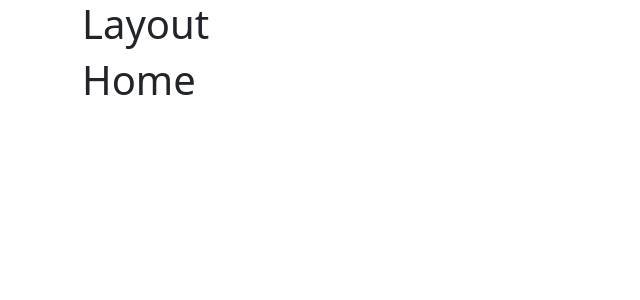
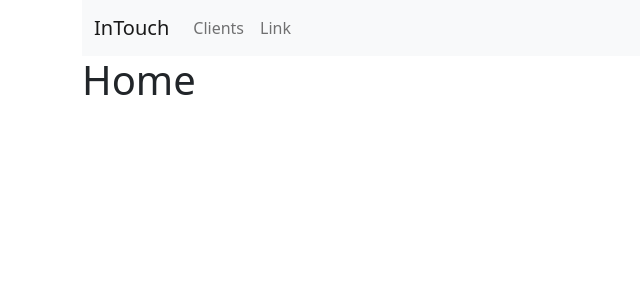
Before and after one commit to Gstafylopatis/intouch-frontend, a React (Create React App) app: page / in a window 1280 px wide. Shown: the top 300 px of the page, without its empty margins (0-640 px from the left). Built offline with nearby package versions, Linux system fonts and the light colour scheme.

Commit message:
Made navbar component and cleaned up layout to not contain implementation details

```diff
--- a/src/components/layout.jsx
+++ b/src/components/layout.jsx
@@ -1,12 +1,14 @@
 import React from 'react';
 import { Outlet } from 'react-router-dom';
 
+import NavBar from './navbar';
+
 function Layout() {
   return (
-    <div>
-      <h1>Layout</h1>
+    <React.Fragment>
+      <NavBar />
       <Outlet />
-    </div>
+    </React.Fragment>
   );
 }
 
--- /dev/null
+++ b/src/components/navbar.jsx
@@ -0,0 +1,22 @@
+import Nav from 'react-bootstrap/Nav';
+import Navbar from 'react-bootstrap/Navbar';
+import Container from 'react-bootstrap/Container';
+
+const NavBar = () => {
+  return (
+    <Navbar bg='light' expand='lg'>
+      <Container>
+        <Navbar.Brand href='/'>InTouch</Navbar.Brand>
+        <Navbar.Toggle aria-controls='basic-navbar-nav' />
+        <Navbar.Collapse id='basic-navbar-nav'>
+          <Nav className='me-auto'>
+            <Nav.Link href='clients'>Clients</Nav.Link>
+            <Nav.Link href='#link'>Link</Nav.Link>
+          </Nav>
+        </Navbar.Collapse>
+      </Container>
+    </Navbar>
+  );
+};
+
+export default NavBar;
--- a/src/index.js
+++ b/src/index.js
@@ -3,7 +3,7 @@
 import './index.css';
 import App from './App';
 import reportWebVitals from './reportWebVitals';
-import 'bootstrap/dist/css/bootstrap.css';
+import 'bootstrap/dist/css/bootstrap.min.css';
 import { BrowserRouter } from 'react-router-dom';
 
 ReactDOM.render(
```
